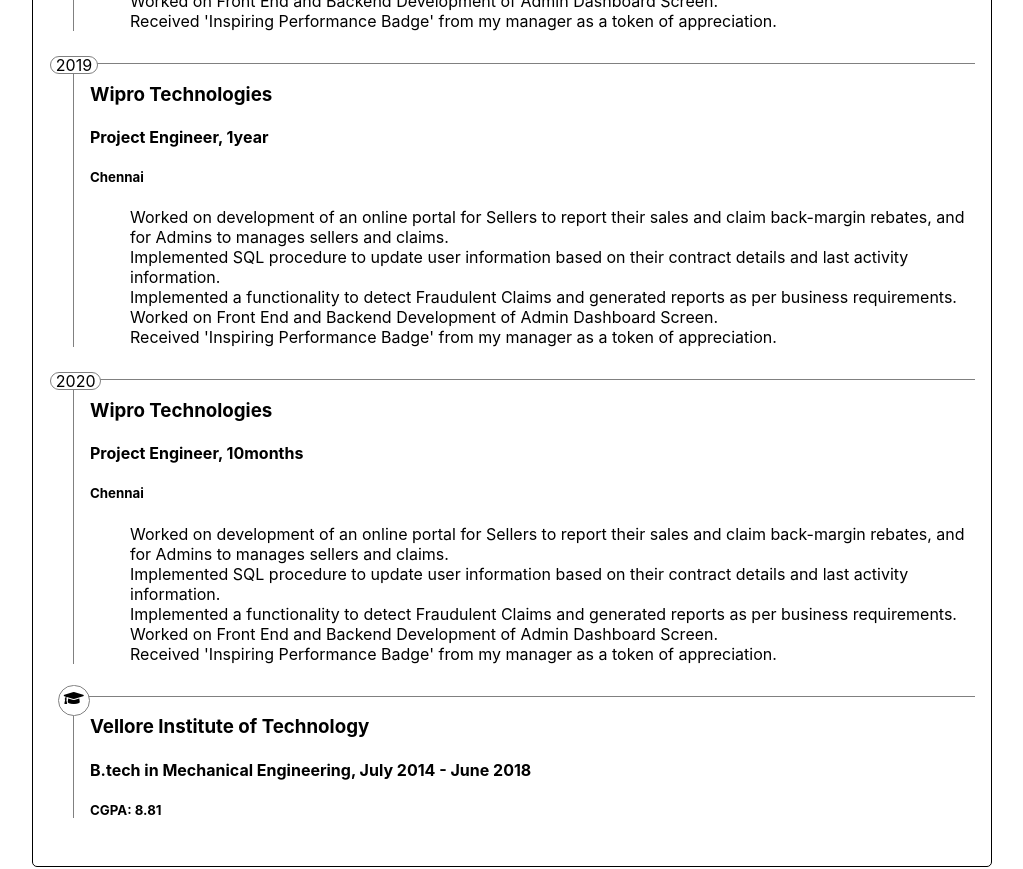
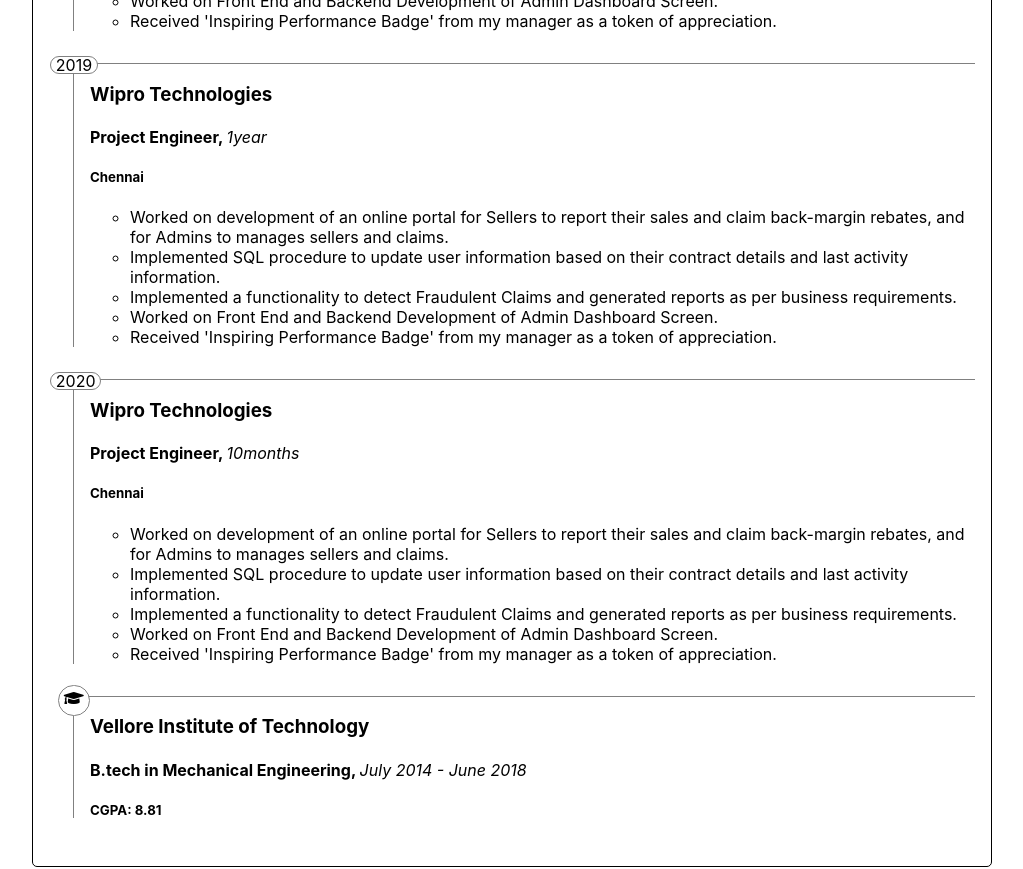
Before and after one commit to djay-S/portfolio, a React (Create React App) app: page / in a window 1280 px wide. Shown: the part 1780-2649 px from the top of the page, without its empty margins (128-1151 px from the left). Built offline with nearby package versions, Linux system fonts and the light colour scheme.

Commit message:
code refactor

```diff
--- a/src/containers/aboutMe/educationContainer.js
+++ b/src/containers/aboutMe/educationContainer.js
@@ -4,7 +4,9 @@
   return (
     <li className="educatio">
       <h3 className="college">{props.college}</h3>
-      <h4 className="branch">{props.branch}</h4>
+      <h4 className="branch">
+        {props.branch}, <span className="experience">{props.duration}</span>
+      </h4>
       <h5 className="cgpa">{props.cgpa}</h5>
     </li>
   );
--- a/src/containers/aboutMe/workExperienceContainer.js
+++ b/src/containers/aboutMe/workExperienceContainer.js
@@ -33,7 +33,8 @@
     <li className="work_exp" datatype={getDisplayYear()}>
       <h3 className="company">{props.company}</h3>
       <h4 className="designation">
-        {props.designation}, {getExperience()}
+        {props.designation},{" "}
+        <span className="experience">{getExperience()}</span>
       </h4>
       <h5 className="location">{props.location}</h5>
       <span
--- a/src/screens/aboutMe/aboutMe.scss
+++ b/src/screens/aboutMe/aboutMe.scss
@@ -100,6 +100,11 @@
       padding-right: 1em;
     }
 
+    .experience {
+      font-weight: normal;
+      font-style: italic;
+    }
+
     .work_exp {
       position: relative;
       border-left: 1px solid grey;
@@ -107,10 +112,6 @@
       list-style-type: none;
       padding-left: 1em;
       margin: 2em 0;
-
-      ul {
-        list-style-type: none;
-      }
     }
 
     .work_exp::before {
--- a/src/screens/aboutMe/workExperiences.js
+++ b/src/screens/aboutMe/workExperiences.js
@@ -60,9 +60,9 @@
         />
         <Education
           college={"Vellore Institute of Technology"}
-          branch={"B.tech in Mechanical Engineering, July 2014 - June 2018"}
+          branch={"B.tech in Mechanical Engineering"}
+          duration={"July 2014 - June 2018"}
           cgpa={"CGPA: 8.81"}
-          image={"wipro.png"}
           fromDate={new Date(2014, 6, 1)}
           toDate={new Date(2018, 4, 31)}
           details={""}
```
